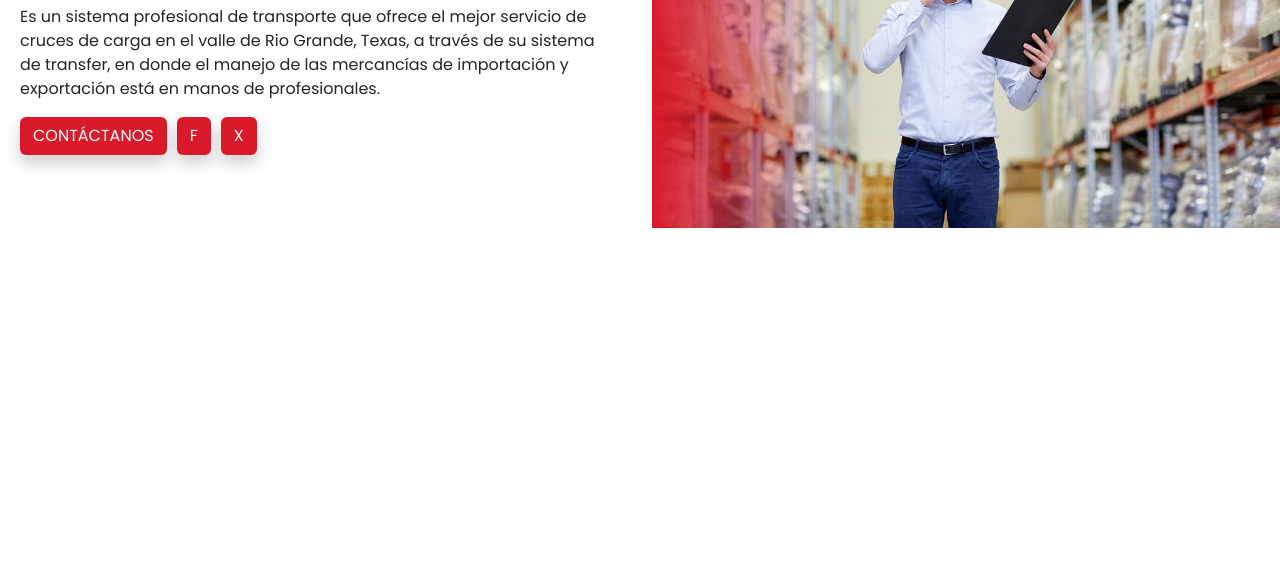
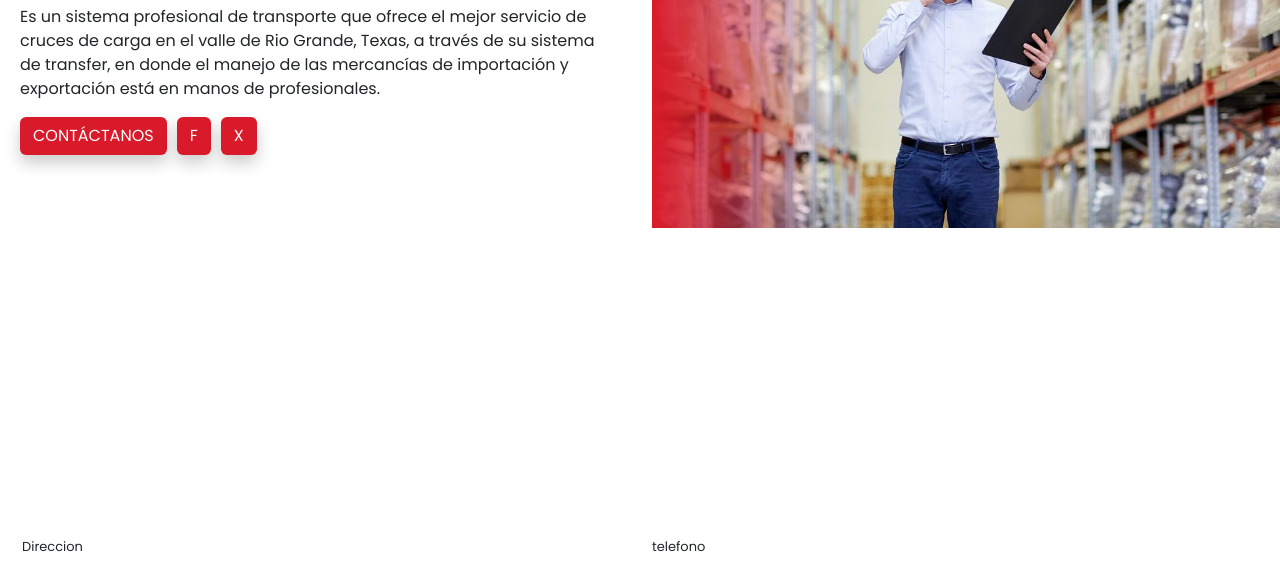
Before and after one commit to SistemasInter/page4g, a plain HTML site: page index.html in a window 1280 px wide. Shown: the part 234-800 px from the top of the page. Drawn offline with Linux system fonts and the light colour scheme; a web font is replaced by a local one.

Commit message:
add icons

```diff
--- a/index.html
+++ b/index.html
@@ -109,7 +109,13 @@
 
     <section id="empresas"></section>
 
-    <footer></footer>
+    <footer>
+        <div class="container-fluid">
+          <div class = "row">
+            <div class="col">Direccion</div>
+            <div class="col">telefono</div>
+        </div>
+    </footer>
 
     <script src="/assets/lib/jquery/dist/jquery.min.js"></script>
     <script src="/assets/lib/bootstrap-5.3.3-dist/js/bootstrap.min.js"></script>
```
Also changed, not shown: assets/img/iconos/btn_Facebook.svg (added), assets/img/iconos/btn_Soporte.svg (added), assets/img/iconos/btn_X.svg (added), assets/img/iconos/btn_iDigital.svg (added).
